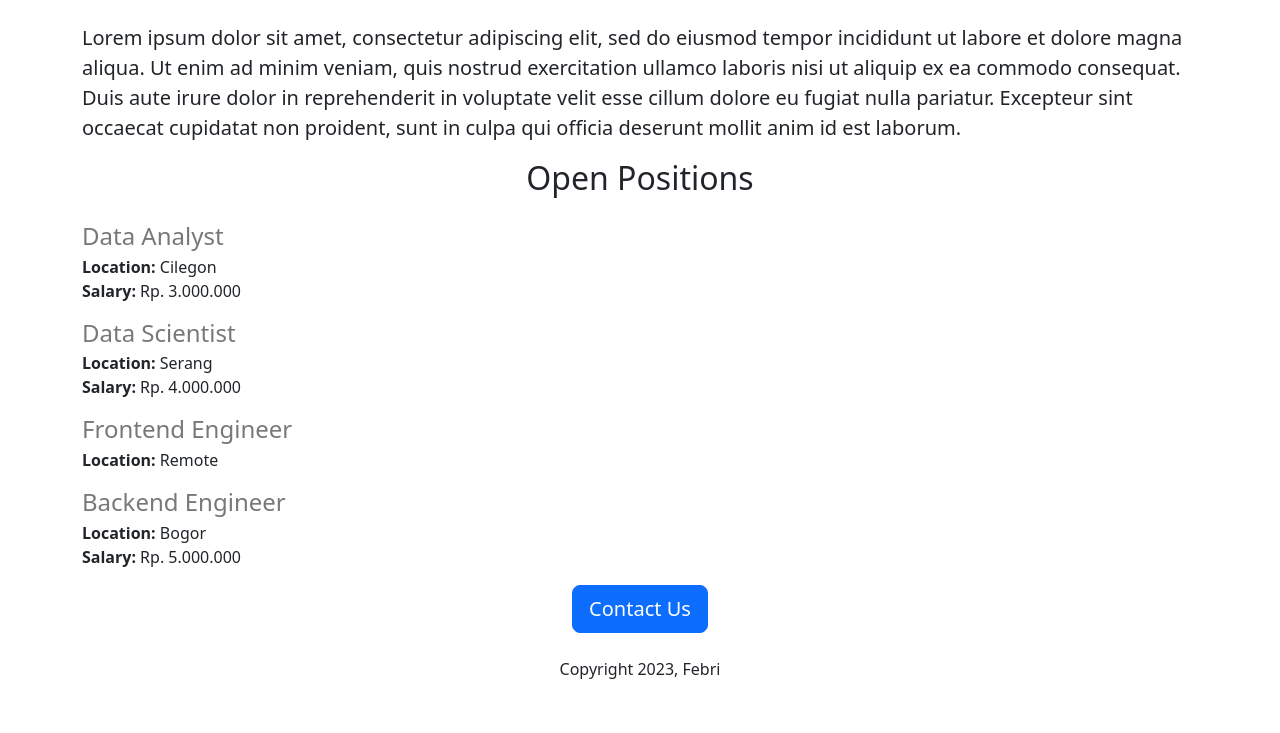
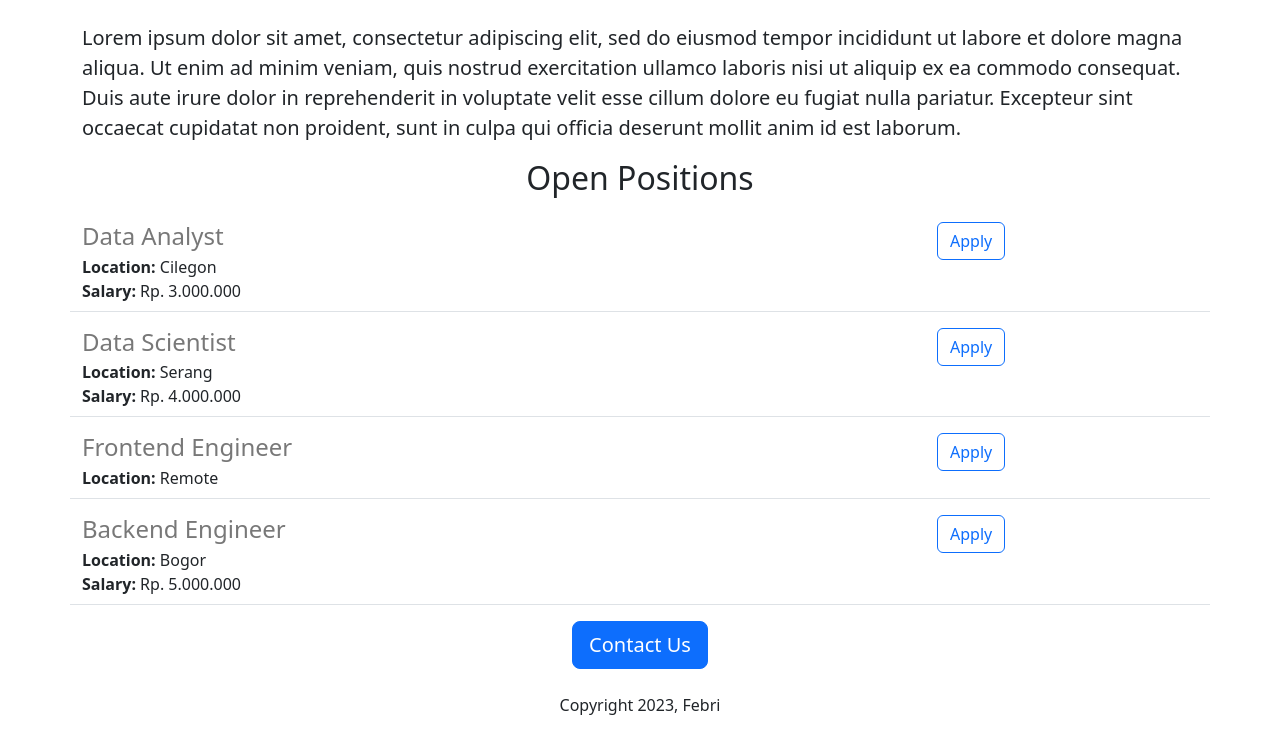
Before and after one commit to bawahirfebri/febri-careers-website-v2, a Flask app: page / in a window 1280 px wide. Shown: the part 487-1220 px from the top of the page. Before the commit the page ends 1166 px from the top, so only its background shows below. Run offline with Flask 3, Linux system fonts and the light colour scheme.

Commit message:
dynamic data using templates 2

```diff
--- a/app.py
+++ b/app.py
@@ -1,4 +1,4 @@
-from flask import Flask, render_template
+from flask import Flask, render_template, jsonify
 
 app = Flask(__name__)
 
@@ -32,6 +32,9 @@ JOBS = [
 def index():
     return render_template('home.html', jobs=JOBS)
 
+@app.route('/api/jobs')
+def list_jobs():
+    return jsonify(JOBS)
 
 if __name__ == '__main__':
     app.run(port=3000, debug=True)
--- a/templates/home.html
+++ b/templates/home.html
@@ -24,17 +24,7 @@
             <h2 class="text-center mt-2 mb-4">Open Positions</h2>
             <div>
                 {% for job in jobs%}
-                <div style="margin-bottom: 16px;">
-                    <h4 style="color: rgb(120,120,120);margin-bottom: 4px;">{{job.title}}</h4>
-                    <div>
-                        <b>Location:</b> {{job.location}}
-                    </div>
-                    {% if 'salary' in job%}
-                    <div>
-                        <b>Salary:</b> {{job.salary}}
-                    </div>
-                    {% endif %}
-                </div>
+                    {% include 'jobitem.html' %}
                 {% endfor %}
             </div>
 
--- /dev/null
+++ b/templates/jobitem.html
@@ -0,0 +1,18 @@
+<div class="border-bottom row" style="margin-bottom: 16px; padding-bottom: 8px;">
+    <div class="col-9">
+        <h4 style="color: rgb(120,120,120);margin-bottom: 4px;">{{job.title}}</h4>
+        <div>
+            <b>Location:</b> {{job.location}}
+        </div>
+        {% if 'salary' in job%}
+        <div>
+            <b>Salary:</b> {{job.salary}}
+        </div>
+        {% endif %}
+    </div>
+    <div class="col-3">
+        <button type="button" class="btn btn-outline-primary float-right align-middle">
+            Apply
+        </button>
+    </div>
+</div>
```
